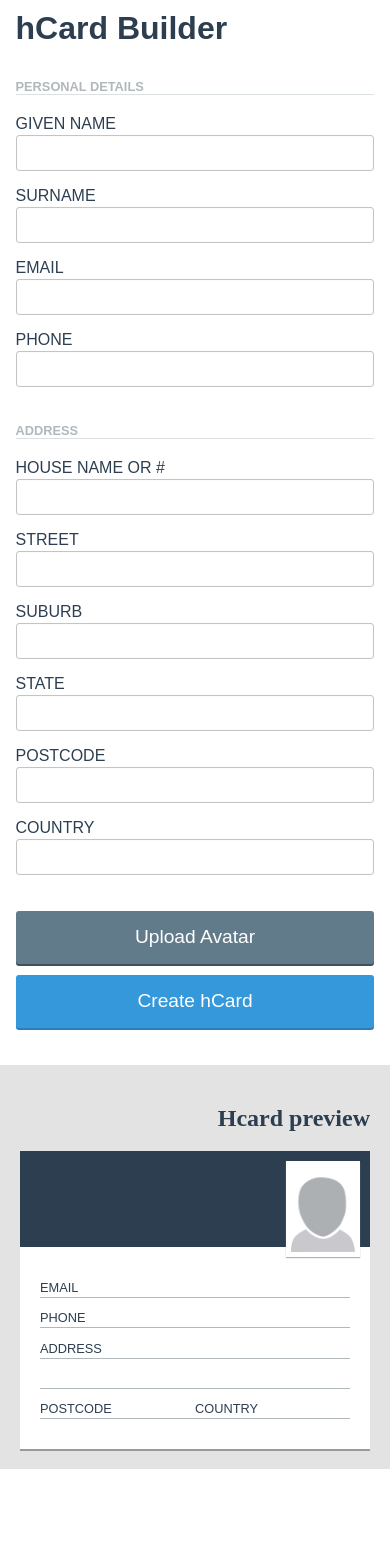
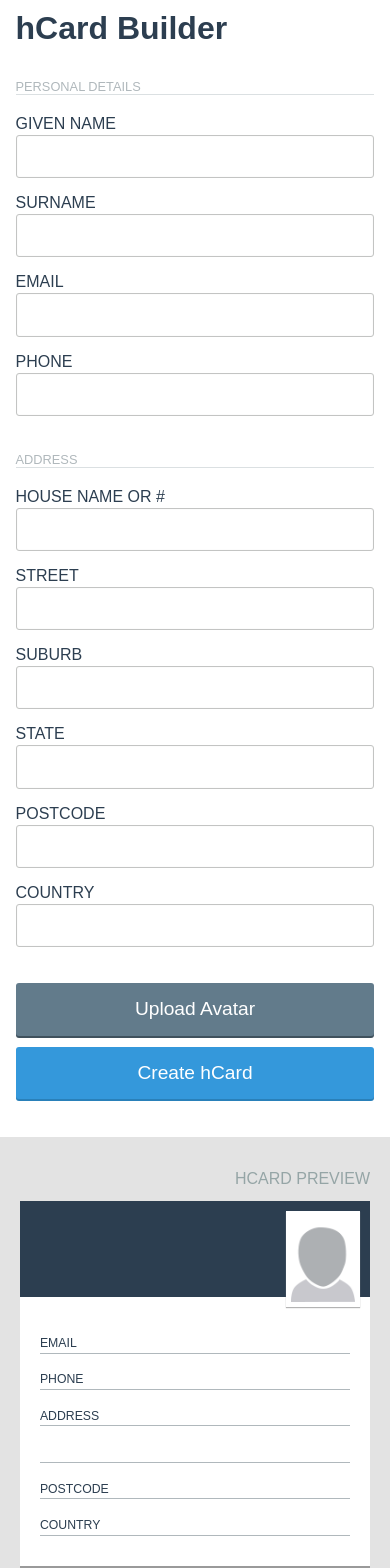
Before and after one commit to SalimBensiali/hcard-builder, a React (Create React App) app: page / in a window 390 px wide. Shown: the top 1568 px of the page. Before the commit the page ends 1469 px from the top, so only its background shows below. Built offline with nearby package versions, Linux system fonts and the light colour scheme.

Commit message:
final touch ups to media queries and font spacing

```diff
--- a/public/index.html
+++ b/public/index.html
@@ -19,7 +19,7 @@
       work correctly both with client-side routing and a non-root public URL.
       Learn how to configure a non-root public URL by running `npm run build`.
     -->
-    <title>React App</title>
+    <title>hCard Builder</title>
   </head>
   <body>
     <noscript>
--- a/src/App.css
+++ b/src/App.css
@@ -16,6 +16,7 @@
   color: #b0b8bc;
   border-bottom: 1px solid #dbe0e2;
   text-transform: uppercase;
+  font-weight: normal;
   font-size: .8em;
   margin-bottom: 20px
 }
@@ -64,7 +65,7 @@
   box-shadow: 0 0 1px rgba(154, 154, 154, .25) inset;
   box-sizing: border-box;
   font-family: serif;
-  font-size: 1em;
+  font-size: 1.2em;
 }
 
 .wrapper-input label {
@@ -105,6 +106,10 @@
 
 .hcard-preview-title {
   text-align: right;
+  text-transform: uppercase;
+  color: #95a5a6;
+  font-size: 1em;
+  font-weight: normal;
 }
 
 .hcard-preview-header {
@@ -121,27 +126,29 @@
 .hcard-preview-field {
   width: 100%;
   display: inline-block;
-  vertical-align: top;
   box-sizing: border-box;
   padding-top: .65em;
+  padding-left: 4.5em;
   min-height: 1.9em;
   border-bottom: 1px solid #b0b8bc;
   width: 100%;
   color: black;
+  font-size: 1.2em;
+  vertical-align: bottom;
 }
 
 .hcard-preview-field span {
   color: #2c3e50;
-  display: inline-block;
-  width: 6em;
+  display: block;
+  margin-top : .5em;
+  float: left;
   text-transform: uppercase;
-  font-size: .8em;
+  font-size: .64em;
+  margin-left: -7.04em;/* =4.5em/.64 to counter padding-left: 6em; of parnet node .hcard-preview-field */
 }
 
 .hcard-preview-name {
   display: block;
-
-  width: 80%;
   min-height: 4em;
   line-height: 1;
   padding: 2em 20px 1em;
@@ -171,28 +178,44 @@
   width: 50%;
 }
 
+.hcard-preview-country {
+  text-overflow: ellipsis;
+  overflow: hidden;
+}
+
 .App-title,
 .field-group-title,
 .wrapper-input label,
 .hcard-preview-field span,
 .btn-upload-avatar,
-.btn-create-hcard {
+.btn-create-hcard,
+.hcard-preview-title {
   font-family: sans-serif;
 }
 
 /* responsiveness */
-@media (max-width: 630px) {
-  .hcard-builder, .hcard-preview, .wrapper-input {
+
+@media (max-width: 640px) {
+  .hcard-builder, .hcard-preview {
     width: 100%;
   }
 
+  .hcard-preview-postcode, .hcard-preview-country {
+    width: 50%;
+  }
+
+  .hcard-preview {
+    margin-top: 0;
+  }
+}
+
+@media (max-width: 430px) {
   .btn-upload-avatar, .btn-create-hcard {
     width: 97%;
     margin-bottom: 3%;
   }
 
-  .hcard-preview {
-    margin-top: 0;
+  .hcard-preview-postcode, .hcard-preview-country, .wrapper-input {
+    width: 100%;
   }
-
 }
--- a/src/App.js
+++ b/src/App.js
@@ -2,18 +2,18 @@ import React, { Component } from 'react';
 import './App.css';
 import defaultAvatar from './avatar-default.png';
 
-const InputField = ({ title, type="text", onChange }) => (
-  <div className={`wrapper-input wrapper-input-$name.replace(" ", "-")`}>
+const InputField = ({ name, title, type="text", onChange }) => (
+  <div className={`wrapper-input wrapper-input-${name}`}>
     <label>{title}</label>
     <input type={type} onChange={onChange} />
   </div>
 );
 
 const FieldGroup = ({ title, fields, changeHandler }) => (
-  <div className={`field-group ${title}.replace(" ", "-")`}>
+  <div className={`field-group ${title.split(" ").join("-")}`}>
       <h3 className="field-group-title">{title}</h3>
       {fields.map(({ name, title, type="text" }) => (
-        <InputField key={name} title={title || name} type={type} onChange={changeHandler.bind(this, name)} />
+        <InputField key={name} name={name} title={title || name} type={type} onChange={changeHandler.bind(this, name)} />
       ))}
     </div>
 );
@@ -37,7 +37,7 @@ const HcardPreview = ({ title="", givenName="", surname="", email="", phone="",
       <div className="hcard-preview-field hcard-preview-address">
         <span>address</span>{houseNameOrNumber} {street}
       </div>
-      <div className="hcard-preview-field hcard-preview-address-l2">
+      <div className="hcard-preview-field">
         {suburb.length>0 && `${suburb}${ (state.length>0)? (', ' + state): ''}`}
       </div>
       <div className="hcard-preview-field hcard-preview-postcode">
@@ -56,7 +56,7 @@ class App extends Component {
   fieldGroups = [{
     title: "Personal details",
     fields: [
-      { name: "givenName", title: "Given name" },
+      { name: "givenName", title: "given name" },
       { name: "surname" },
       { name: "email" , type: "email" },
       { name: "phone" },
@@ -64,7 +64,7 @@ class App extends Component {
   }, {
     title: "Address",
     fields: [
-      { name: "houseNameOrNumber", title: "House name or #" },
+      { name: "houseNameOrNumber", title: "house name or #" },
       { name: "street" },
       { name: "suburb" },
       { name: "state" },
```
